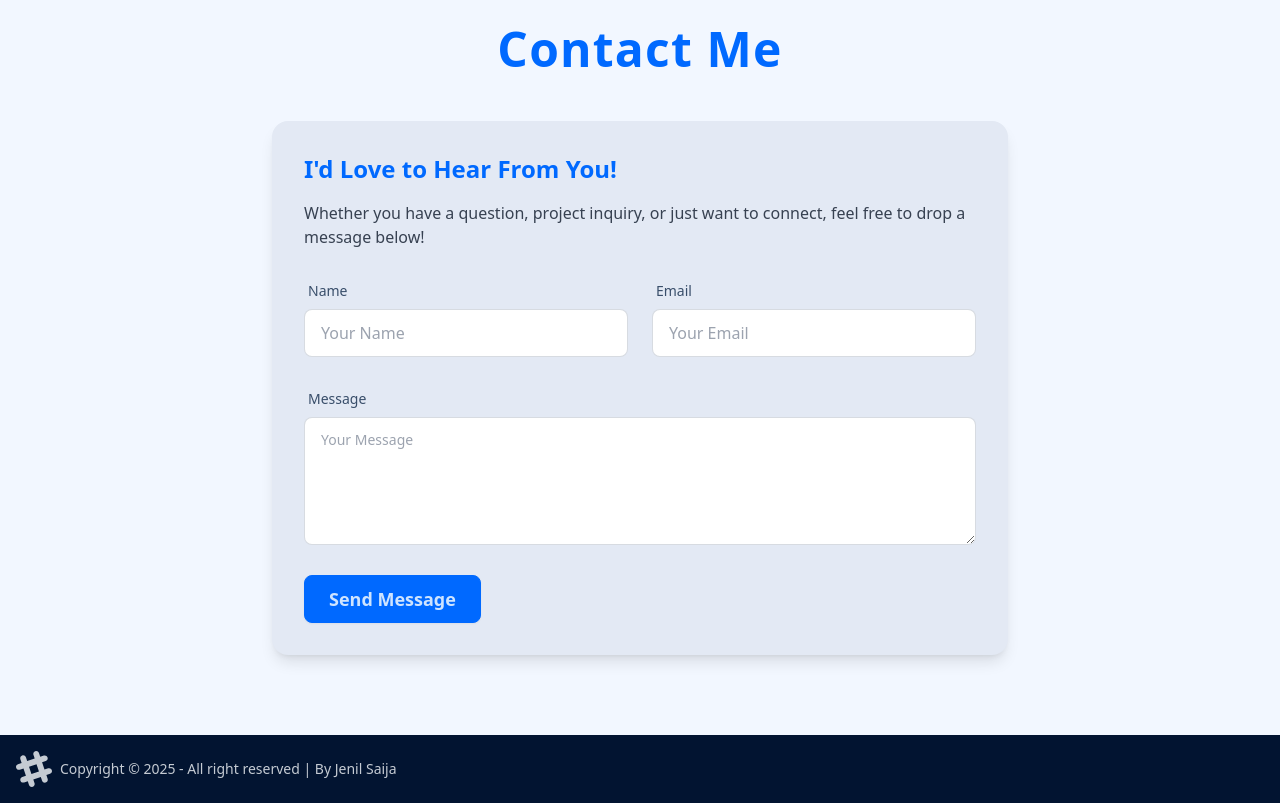
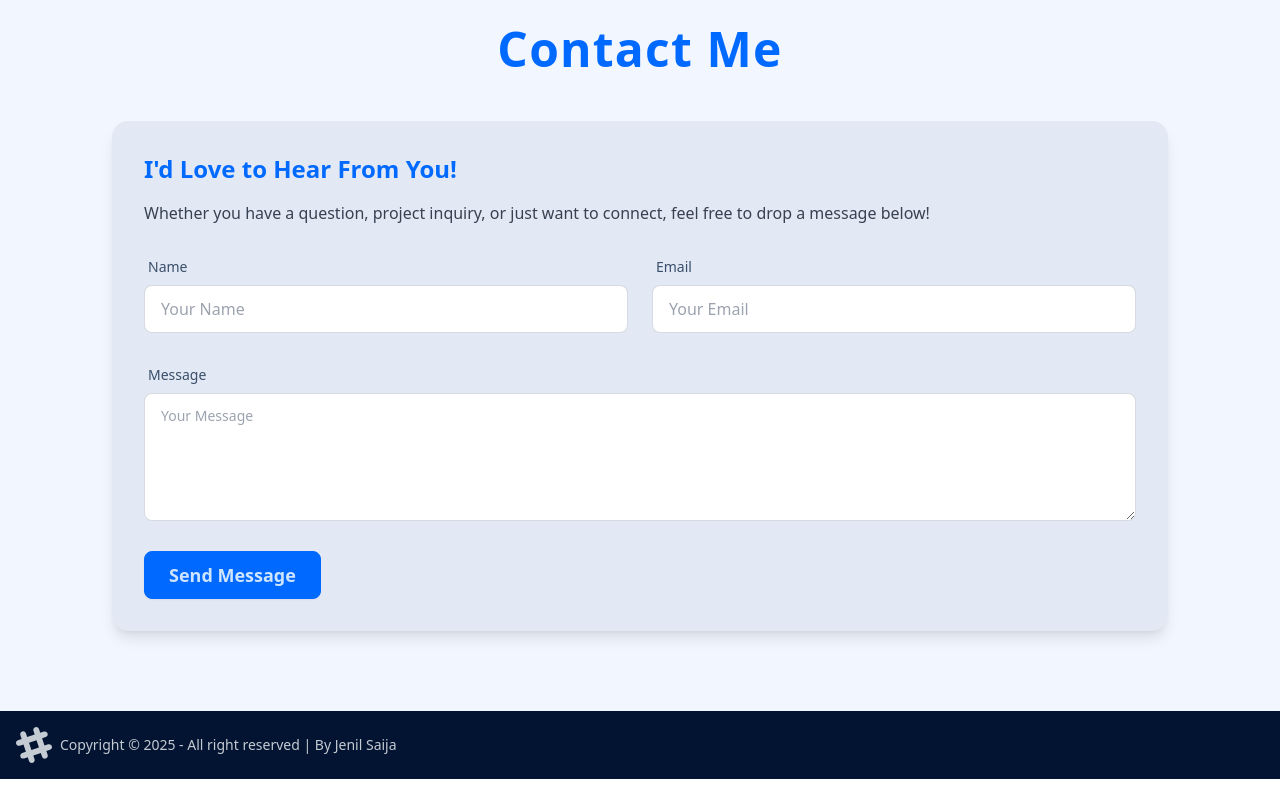
Before and after one commit to Jenilsaija/next-portfolio, a Next.js app: page / in a window 1280 px wide. Shown: the part 4060-4863 px from the top of the page. After the commit the page ends 4839 px from the top, so only its background shows below. Built offline with nearby package versions, Linux system fonts and the light colour scheme.

Commit message:
contact form margin changes

```diff
--- a/src/components/Contact.jsx
+++ b/src/components/Contact.jsx
@@ -17,7 +17,7 @@ const Contact = () => {
             </div>
 
             <motion.div
-                className="mx-60 bg-base-300 rounded-2xl shadow-lg p-8 transition-transform transform hover:scale-105 hover:shadow-2xl relative"
+                className="mx-5 md:mx-20 lg:mx-50 bg-base-300 rounded-2xl shadow-lg p-8 transition-transform transform hover:scale-105 hover:shadow-2xl relative"
                 initial={{ opacity: 0, y: 30 }}
                 animate={{ opacity: 1, y: 0 }}
                 transition={{ delay: 0.2 }}
```
